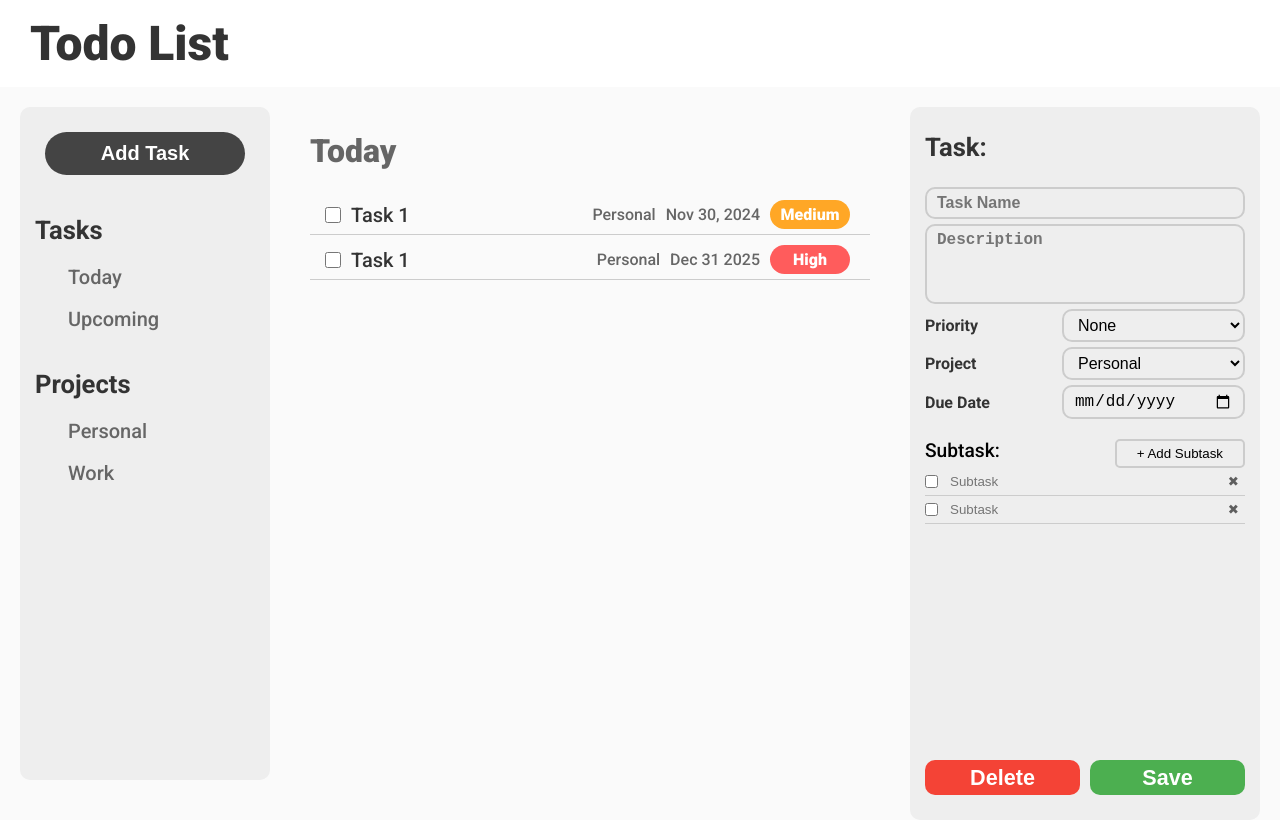
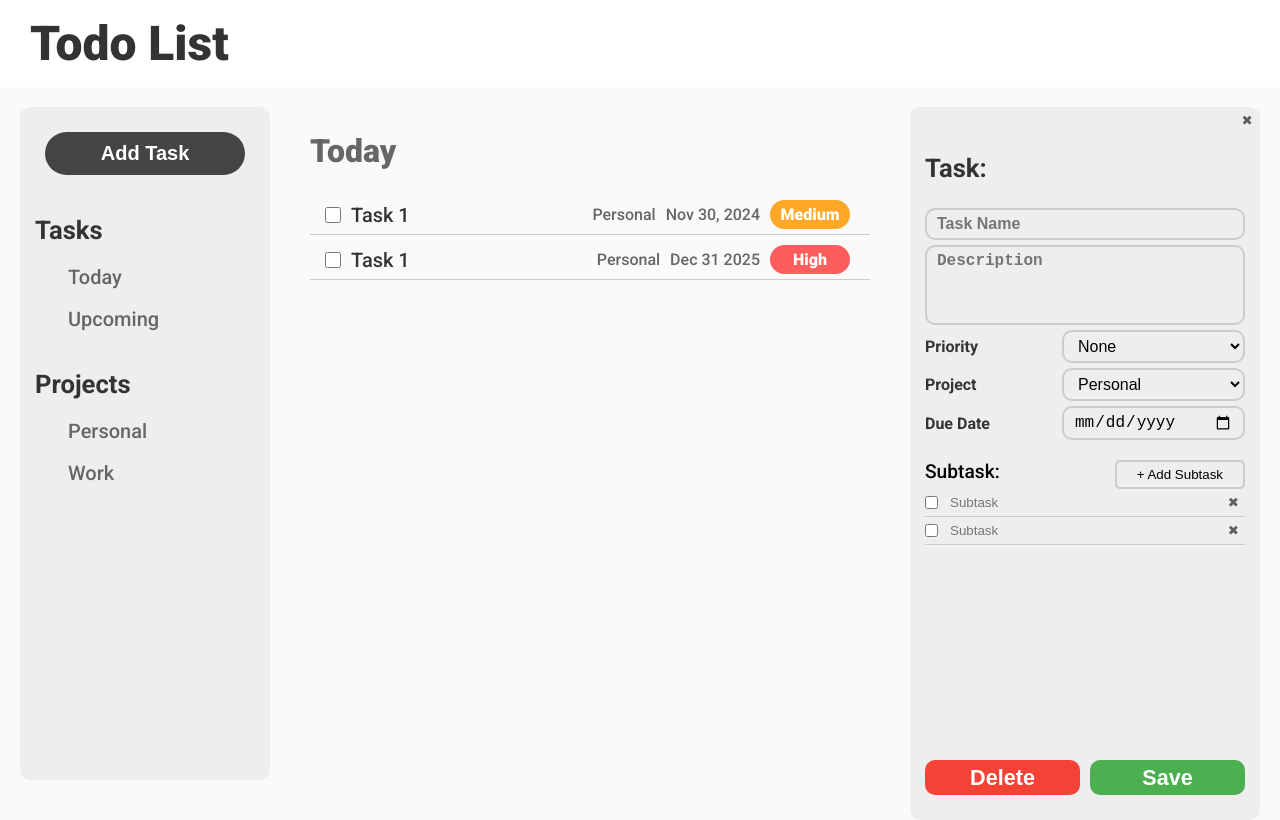
Before and after one commit to aish8la/Todo-List---TOP, a website built with webpack: page src/template.html in a window 1280 px wide. Built offline with nearby package versions, Linux system fonts and the light colour scheme.

Commit message:
add form close button

```diff
--- a/src/mainStyle.css
+++ b/src/mainStyle.css
@@ -213,10 +213,18 @@ li.task-item {
   margin: 20px;
   border-radius: 10px;
   background-color: var(--form-background);
-  padding: 25px 15px;
   display: flex;
   flex-direction: column;
   height: 100%;
+}
+
+.form-close-btn {
+    width: 1rem;
+    height: 1rem;
+    padding: 0;
+    align-self: flex-end;
+    margin: 5px 5px 0 0;
+    border: none;
 }
 
 .task-form {
@@ -224,6 +232,7 @@ li.task-item {
   flex-direction: column;
   gap: 5px;
   flex: 1;
+  padding: 25px 15px;
 }
 
 .form-title {
@@ -373,14 +382,14 @@ li.task-item {
 }
 
 /* Subtask delete button styling */
-.sub-task-delete {
+.sub-task-delete, .form-close-btn {
     opacity: 0.6;
     background-color: transparent;
     transition: all 0.2s ease;
     cursor: pointer;
 }
 
-.sub-task-delete:hover {
+.sub-task-delete:hover, .form-close-btn:hover {
     opacity: 1;
     color: var(--form-delete-button);
 }
--- a/src/template.html
+++ b/src/template.html
@@ -61,6 +61,7 @@
         </ul>
       </div>
       <div class="form-container">
+        <button class="form-close-btn">&#10006;</button>
         <form action="" method="post" class="task-form">
           <div class="form-title">Task:</div>
           <input
```
